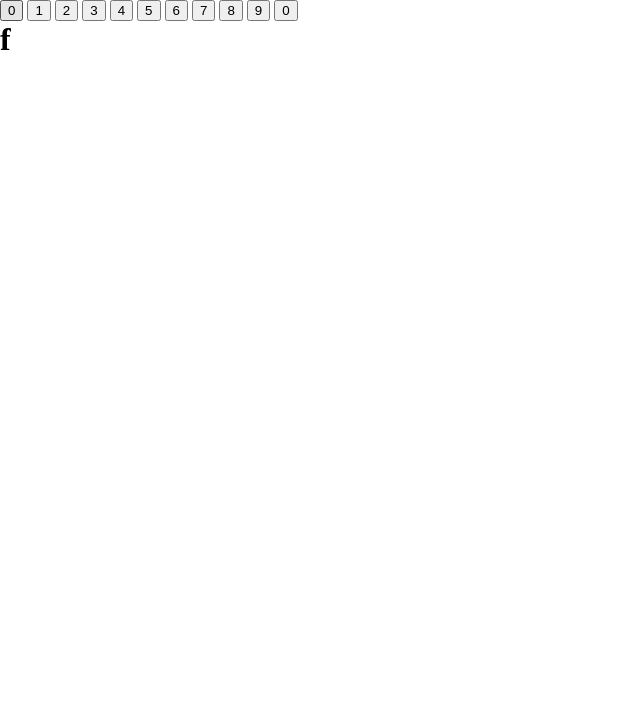
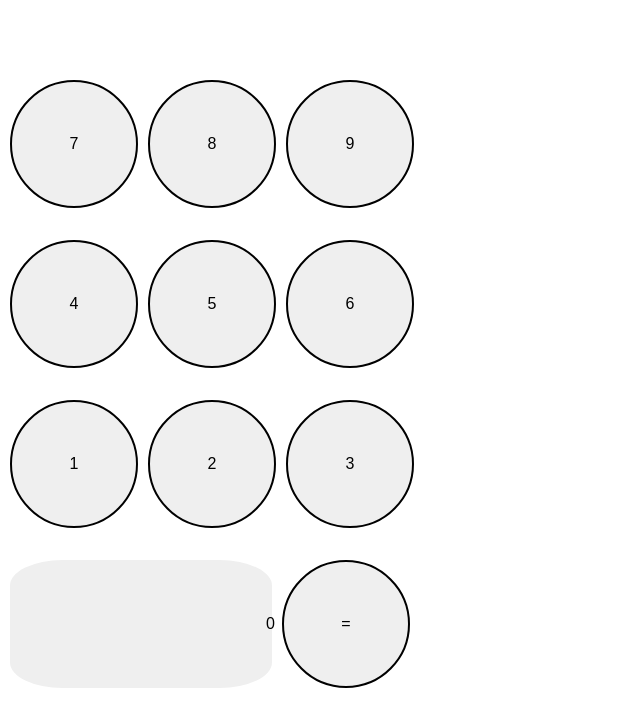
Before and after one commit to omartrese/calculator, a plain HTML site: page index.html in a window 1280 px wide. Shown: the whole page, without its empty margins (0-640 px from the left). Drawn offline with Linux system fonts and the light colour scheme.

Commit message:
buttons_update1

```diff
--- a/index.html
+++ b/index.html
@@ -10,18 +10,34 @@
 </head>
 <body>
 
-  <button class="button">0</button>
-  <button class="button">1</button>
-  <button class="button">2</button>
-  <button class="button">3</button>
-  <button class="button">4</button>
-  <button class="button">5</button>
-  <button class="button">6</button>
-  <button class="button">7</button>
-  <button class="button">8</button>
-  <button class="button">9</button>
-  <button class="button">0</button>
+  <p id="result">RESULTS</p>
 
-  <h1>f</h1>
+  <div>
+    <button class="buttonNumber">7</button>
+    <button class="buttonNumber">8</button>
+    <button class="buttonNumber">9</button>
+  </div>
+
+  <div>
+    <button class="buttonNumber">4</button>
+    <button class="buttonNumber">5</button>
+    <button class="buttonNumber">6</button>
+  </div>
+
+  <div>
+    <button class="buttonNumber">1</button>
+    <button class="buttonNumber">2</button>
+    <button class="buttonNumber">3</button>
+  </div>
+
+
+
+  <div>
+    <button class="buttonNumber" id="ceroButton" style="text-align: center">0</button>
+    <button id="equalTo" class="buttonNumber">=</button>
+  </div>
+
+
+
 </body>
 </html>
--- a/index.js
+++ b/index.js
@@ -1,9 +1,32 @@
 addEventListener('DOMContentLoaded', () => {
-  const button = document.getElementById('button');
+  const buttons = document.querySelectorAll('.buttonNumber');
+  const equalTo = document.getElementById('equalTo');
+  const result = document.getElementById('result');
+  let firstValue;
+  let firstValueNum;
 
-  button.addEventListener('click', () => {
+  let secondValue;
+  let secondValueNum;
 
-    alert("hola wacho");
+  result.innerText = '';
+
+  for(let i = 0; i < buttons.length - 1; i++)
+  {
+    buttons[i].addEventListener('click', () => {
+      firstValue = buttons[i].innerHTML;
+      result.innerText += firstValue;
+    })
+  }
+
+  buttons[10].addEventListener('click', () => {
+
+
 
   })
+
+  /* 8732485373 => int => firstValue
+  al obtener firstValue y SecondValue con el mismo procedimiento en cada uno
+  se obtiene el tipo de operacion matematica elegida y se aplica en ambos valores
+  */
+
 })
--- a/styles.css
+++ b/styles.css
@@ -2,3 +2,43 @@
 {
   margin: 0;
 }
+
+body
+{
+  display: block;
+}
+
+#result
+{
+  margin-bottom: 5em;
+}
+
+div
+{
+  display: flex;
+  justify-content: flex-start;
+  align-items: flex-start;
+}
+
+.buttonNumber
+{
+  width: 8em;
+  height: 8em;
+  margin-left: 10px;
+  margin-bottom: 2em;
+  border-style: double;
+  border-radius: 100%;
+  box-shadow: none;
+  font-size: 1em;
+
+}
+
+#ceroButton
+{
+  padding-left: 16em;
+  border-radius: 20%;
+  border-style: none;
+  text-align: center;
+  vertical-align: 1px;
+
+}
```
